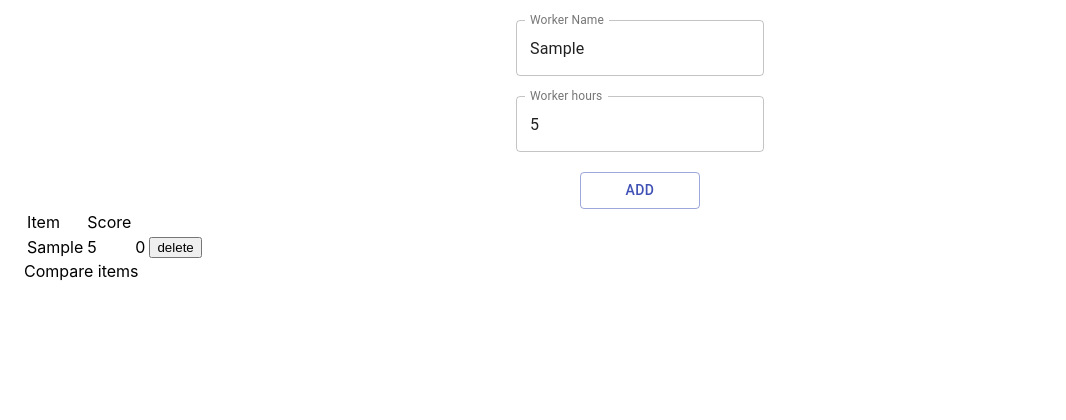
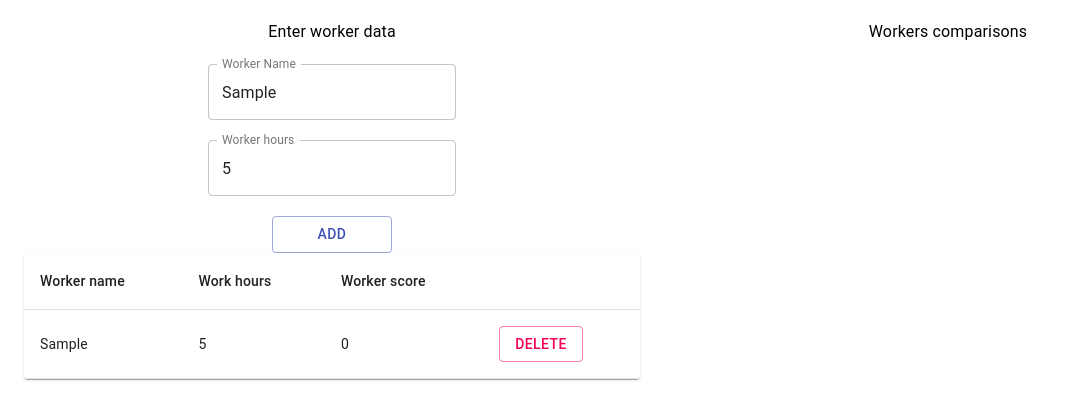
Before and after one commit to Velidoss/ukln, a React (Create React App) app: page / in a window 1280 px wide. Both pictures are taken after typing "Sample", "5" into the empty fields and a click on the button "ADD". Shown: the top 420 px of the page, without its empty margins (0-1066 px from the left). Built offline with nearby package versions, Linux system fonts and the light colour scheme.

Commit message:
style: make comparison table style

```diff
--- a/src/App.js
+++ b/src/App.js
@@ -7,11 +7,15 @@ function App() {
   return (
     <Container>
       <Grid container direction="row">
-        <Grid container item direction="column">
-          <Input/>
-          <Score/>
+        <Grid container item  direction="column" xs={6}>
+          <Grid container item justify="center" >
+             <Input/>
+          </Grid>
+          <Grid container item justify="center" >
+            <Score/>
+          </Grid>
         </Grid>
-        <Grid  container item>
+        <Grid container item xs={6}>
           <Comparison/>
         </Grid>
       </Grid>
--- a/src/components/Comparison/Comparison.jsx
+++ b/src/components/Comparison/Comparison.jsx
@@ -1,28 +1,30 @@
 import React from 'react';
 import useAppSelector from './../../store/hooks/useAppSelector';
 import { comparisonsSelector } from './../../store/selectors';
+import { Grid, List, Typography } from '@material-ui/core';
+import ComparisonListItem from './ComparisonListItem/ComparisonListItem';
 
 const Comparison = () => {
 
   const comparisons = useAppSelector(comparisonsSelector);
 
   return (
-    <div>
-      <div>
-        Compare items
-      </div>
-      <div>
-        {
-          comparisons.map((item, index) => (
-            <div key={index} style={{display: 'flex'}}>
-              <p style={{color: 'green'}}>{item.better}</p>
-              <p>  better than ---  </p>
-              <p>{item.worse}</p>
-            </div>
-          ))
-        }
-      </div>
-    </div>
+    <Grid container direction="column">
+      <Grid item container justify="center" >
+        <Typography style={{marginTop: 20}}>
+          Workers comparisons
+        </Typography>
+      </Grid>
+      <Grid item container justify="center" >
+        <List>
+          {
+            comparisons.map((item, index) => (
+              <ComparisonListItem key={index} comparisonItem={item} />
+            ))
+          }
+        </List>
+      </Grid>
+    </Grid>
   )
 };
 
--- /dev/null
+++ b/src/components/Comparison/ComparisonListItem/ComparisonListItem.jsx
@@ -0,0 +1,30 @@
+import React from 'react';
+import { Chip, ListItem, ListItemText } from '@material-ui/core';
+import style from './ComparisonListItemStyle';
+
+const ComparisonListItem = ({comparisonItem}) => {
+  const classes = style();
+
+  return (
+    <ListItem style={{display: 'flex'}}>
+      <ListItemText>
+        <Chip
+          className={classes.itemBetter}
+          variant="outlined"
+          label={comparisonItem.better}
+          color="primary"
+        />
+      </ListItemText>
+      <ListItemText>
+        <Chip
+          className={classes.itemWorse}
+          variant="outlined"
+          label={comparisonItem.worse}
+          color="default"
+        />
+      </ListItemText>
+    </ListItem >
+  )
+};
+
+export default ComparisonListItem;
--- /dev/null
+++ b/src/components/Comparison/ComparisonListItem/ComparisonListItemStyle.js
@@ -0,0 +1,14 @@
+import { makeStyles } from "@material-ui/core";
+
+const ComparisonListItemStyle = makeStyles({
+  itemBetter: {
+    padding: 20,
+    margin: 10,
+  },
+  itemWorse: {
+    padding: 20,
+    margin: 10,
+  },
+});
+
+export default ComparisonListItemStyle;
--- a/src/components/Input/Input.jsx
+++ b/src/components/Input/Input.jsx
@@ -1,4 +1,4 @@
-import { Button, TextField, Grid } from '@material-ui/core';
+import { Button, TextField, Grid, Typography } from '@material-ui/core';
 import React, { useState } from 'react';
 import { useDispatch } from 'react-redux';
 import {addWorker} from '../../store/workersSlice/workersSlice';
@@ -32,6 +32,9 @@ const Input = () => {
         direction="column"
         alignItems="center"
       >
+        <Typography className={classes.formItem}>
+          Enter worker data
+        </Typography>
         <TextField
           className={classes.formItem}
           label="Worker Name"
--- a/src/components/Score/Score.jsx
+++ b/src/components/Score/Score.jsx
@@ -1,3 +1,4 @@
+import { Paper, Table, TableBody, TableCell, TableContainer, TableHead, TableRow } from '@material-ui/core';
 import React from 'react';
 import useAppSelector from './../../store/hooks/useAppSelector';
 import { workersSelector } from './../../store/selectors';
@@ -8,27 +9,31 @@ const Score = () => {
   const workers = useAppSelector(workersSelector);
 
   return (
-    <div>
-      <table>
-        <thead>
-          <tr>
-            <td>
-              Item
-            </td>
-            <td>
-              Score
-            </td>
-          </tr>
-        </thead>
-        <tbody>
+    <TableContainer component={Paper} >
+      <Table>
+        <TableHead>
+          <TableRow>
+            <TableCell>
+              Worker name
+            </TableCell>
+            <TableCell>
+              Work hours
+            </TableCell>
+            <TableCell>
+              Worker score
+            </TableCell>
+            <TableCell />
+          </TableRow>
+        </TableHead>
+        <TableBody>
           {
             workers.map((worker) => (
               <Worker key={worker.workerName} workerData={worker} />
             ))
           }
-        </tbody>
-      </table>
-    </div>
+        </TableBody>
+      </Table>
+    </TableContainer >
   )
 };
 
--- a/src/components/Score/Worker/Worker.jsx
+++ b/src/components/Score/Worker/Worker.jsx
@@ -1,3 +1,4 @@
+import { Button, TableCell, TableRow } from '@material-ui/core';
 import React from 'react';
 import { useDispatch } from 'react-redux';
 import { removeWorker } from '../../../store/workersSlice/workersSlice';
@@ -11,20 +12,26 @@ const Worker = ({workerData}) => {
   };
 
   return (
-    <tr key={workerData.workerName}>
-      <td>
+    <TableRow key={workerData.workerName}>
+      <TableCell>
         {workerData.workerName}
-      </td>
-      <td>
+      </TableCell>
+      <TableCell>
         {workerData.workHours}
-      </td>
-      <td>
+      </TableCell>
+      <TableCell>
         {workerData.score}
-      </td>
-      <td>
-        <button onClick={deleteWorker}>delete</button>
-      </td>
-    </tr>
+      </TableCell>
+      <TableCell>
+        <Button
+          variant="outlined"
+          onClick={deleteWorker}
+          color="secondary"
+        >
+          delete
+        </Button>
+      </TableCell>
+    </TableRow>
   )
 };
 
```
